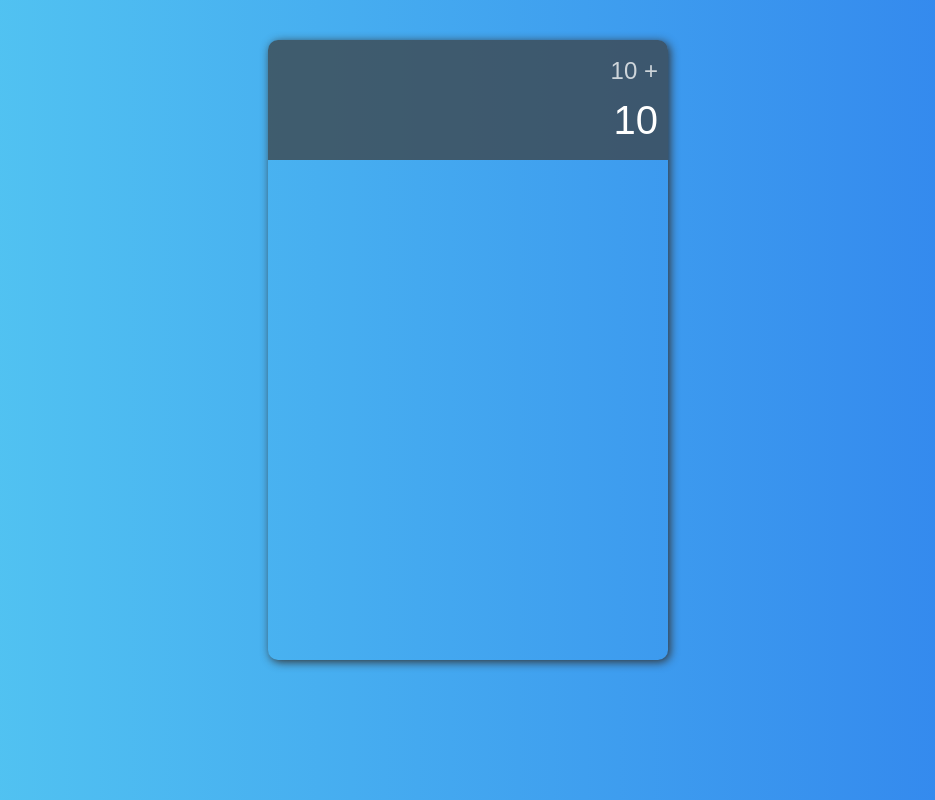
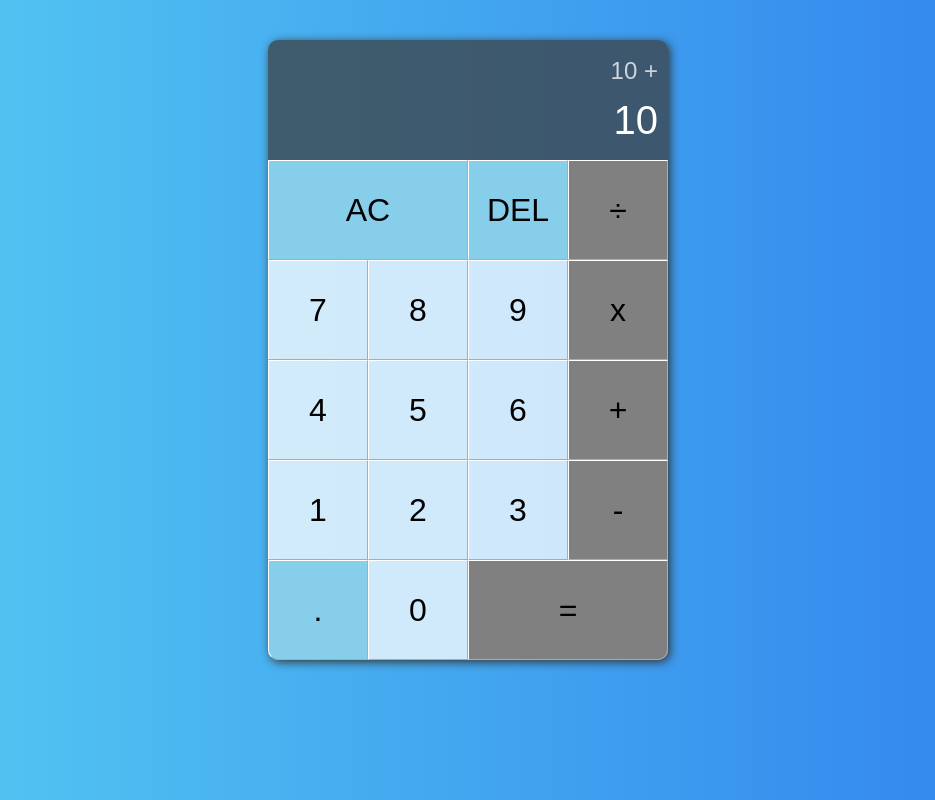
Before and after one commit to diegofdg/calculator, a React (Create React App) app: page / in a window 1280 px wide. Shown: the whole page, without its empty margins (172-1107 px from the left). Built offline with nearby package versions, Linux system fonts and the light colour scheme.

Commit message:
creating the button styled components

```diff
--- a/src/components/Calculator/Styled/index.js
+++ b/src/components/Calculator/Styled/index.js
@@ -35,3 +35,27 @@ export const Current = styled.div`
     color: white;
     font-size: 2.5rem;
 `
+
+export const Button = styled.button`
+    cursor: pointer;
+    font-size: 2rem;
+    border: 1px outset white;
+    outline: none;
+    background-color: rgba(255, 255, 255, 0.75);
+    &:hover {
+        background-color: rgba(255, 255, 255, 0.9);
+    }
+
+    /* EXPANDED FORM EXAMPLE
+    ${ function({ gridSpan }){
+        if(gridSpan){
+            return `grid-column: span ${gridSpan};`
+        }
+    }} */
+
+    ${ ({ gridSpan }) => gridSpan && `grid-column: span ${gridSpan};` }
+    ${ ({ operation }) => operation && `background-color: gray;` }
+    ${ ({ control }) => control && `background-color: skyblue;` }
+    ${ ({ equals }) => equals && `border-bottom-right-radius: 10px; background-color: gray;` }
+    ${ ({ period }) => period && `border-bottom-left-radius: 10px; background-color: skyblue;` }
+`
--- a/src/components/Calculator/index.js
+++ b/src/components/Calculator/index.js
@@ -1,5 +1,5 @@
 import React from 'react';
-import { Container, Screen, Previous, Current } from './Styled';
+import { Container, Screen, Previous, Current, Button } from './Styled';
 
 const Calculator = () => {
     return (
@@ -8,6 +8,24 @@ const Calculator = () => {
                 <Previous>10 +</Previous>
                 <Current>10</Current>
             </Screen>
+            <Button gridSpan={2} control>AC</Button>
+            <Button control>DEL</Button>
+            <Button operation>÷</Button>
+            <Button>7</Button>
+            <Button>8</Button>
+            <Button>9</Button>
+            <Button operation>x</Button>
+            <Button>4</Button>
+            <Button>5</Button>
+            <Button>6</Button>
+            <Button operation>+</Button>
+            <Button>1</Button>
+            <Button>2</Button>
+            <Button>3</Button>
+            <Button operation>-</Button>
+            <Button period>.</Button>
+            <Button>0</Button>
+            <Button gridSpan={2} equals>=</Button>
         </Container>
     );
 };
```
